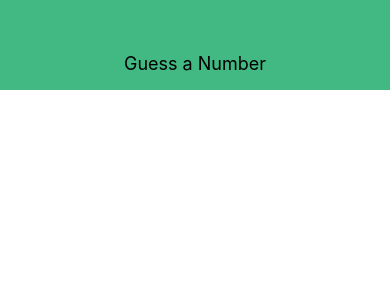
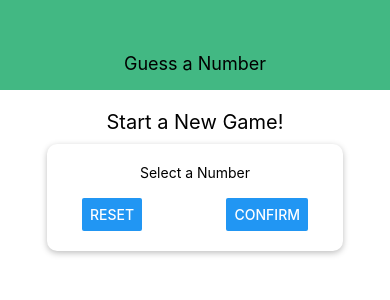
Before and after one commit to Balazs-D/guess-a-number, a React Native app: screen / in a window 390 px wide. Shown: the top 300 px of the page. Built offline with nearby package versions, Linux system fonts and the light colour scheme.

Commit message:
box style

```diff
--- a/App.js
+++ b/App.js
@@ -1,12 +1,14 @@
 import { StatusBar } from "expo-status-bar";
 import React from "react";
 import { StyleSheet, Text, View } from "react-native";
-import Header from "./Components/Header";
+import Header from "./components/Header";
+import StartScreen from "./screens/StartScreen";
 
 export default function App() {
   return (
     <View style={styles.screen}>
       <Header title="Guess a Number" />
+      <StartScreen />
     </View>
   );
 }
--- /dev/null
+++ b/screens/StartScreen.js
@@ -0,0 +1,50 @@
+import React from "react";
+import { View, Text, StyleSheet, TextInput, Button } from "react-native";
+
+const StartGameScreen = () => {
+  return (
+    <View style={styles.screen}>
+      <Text style={styles.title}>Start a New Game!</Text>
+      <View style={styles.inputCont}>
+        <Text>Select a Number</Text>
+        <TextInput />
+        <View style={styles.buttonCont}>
+          <Button title="Reset" onPress={() => {}} />
+          <Button title="Confirm" onPress={() => {}} />
+        </View>
+      </View>
+    </View>
+  );
+};
+
+const styles = StyleSheet.create({
+  screen: {
+    flex: 1,
+    padding: 10,
+    alignItems: "center",
+  },
+  title: {
+    fontSize: 20,
+    marginVertical: 10,
+  },
+  inputCont: {
+    width: 300,
+    maxWidth: "80%",
+    alignItems: "center",
+    shadowColor: "black",
+    shadowOffset: { width: 0, height: 2 },
+    shadowRadius: 6,
+    shadowOpacity: 0.26,
+    backgroundColor: "white",
+    elevation: 15,
+    padding: 20,
+    borderRadius: 10,
+  },
+  buttonCont: {
+    flexDirection: "row",
+    width: "100%",
+    justifyContent: "space-between",
+    paddingHorizontal: 15,
+  },
+});
+export default StartGameScreen;
```
